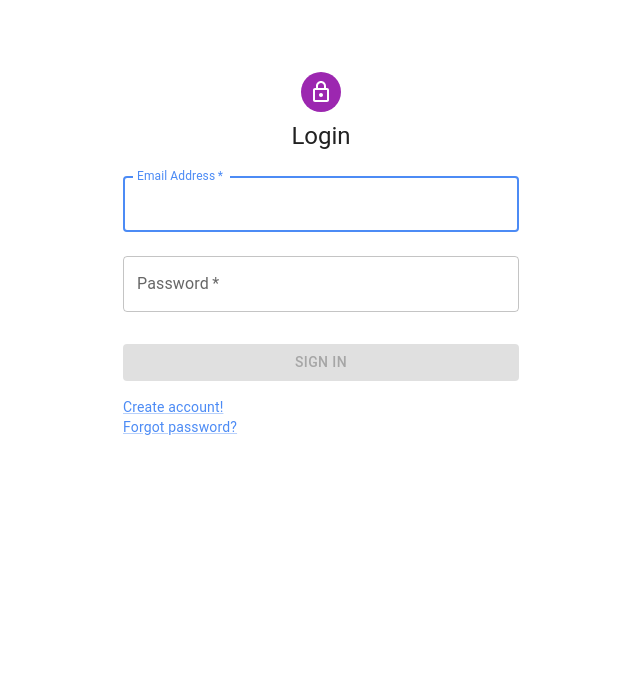
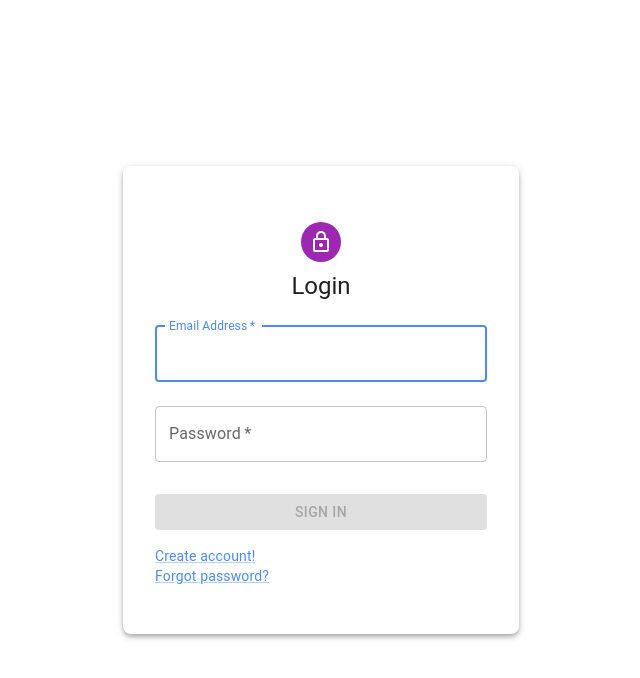
Before and after one commit to Alan0893/NoteCove, a React (Create React App) app in the folder view/: page /login in a window 1280 px wide. Shown: the top 678 px of the page, without its empty margins (319-959 px from the left). Built offline with nearby package versions, Linux system fonts and the light colour scheme; no server answers.

Commit message:
edited design of login page

```diff
--- a/view/src/pages/login.js
+++ b/view/src/pages/login.js
@@ -8,7 +8,8 @@ import {
 	Grid,
 	Typography,
 	Container,
-	CircularProgress
+	CircularProgress,
+	Box
 } from "@mui/material"
 import LockOutlinedIcon from "@mui/icons-material/LockOutlined";
 import styled from "@mui/system/styled";
@@ -18,7 +19,7 @@ import config from "../util/config";
 
 // Styled Components
 const Paper = styled("div")(({ theme }) => ({
-  marginTop: theme.spacing(8),
+  marginTop: theme.spacing(0),
   display: "flex",
   flexDirection: "column",
   alignItems: "center",
@@ -101,7 +102,29 @@ const Login = () => {
 
 	// Render the login page
 	return (
-		<Container component="main" maxWidth="xs">
+		<Container
+			component="main"
+			maxWidth="xs"
+			sx={{
+				display: "flex",
+				alignItems: "center",
+				justifyContent: "center",
+				height: "100vh"
+			}}
+		>
+			<Box
+				sx={{
+					boxShadow: 4,
+					borderRadius: 2,
+					px: 4,
+					py: 6,
+					marginTop: 4,
+					marginBottom: 4,
+					display: "flex",
+					flexDirection: "column",
+					alignItems: "center",
+				}}
+			>
 			<CssBaseline />
 			<Paper>
 				<StyledAvatar>
@@ -165,6 +188,7 @@ const Login = () => {
 					)}
 				</Form>
 			</Paper>
+			</Box>
 		</Container>
 	)
 }
```
